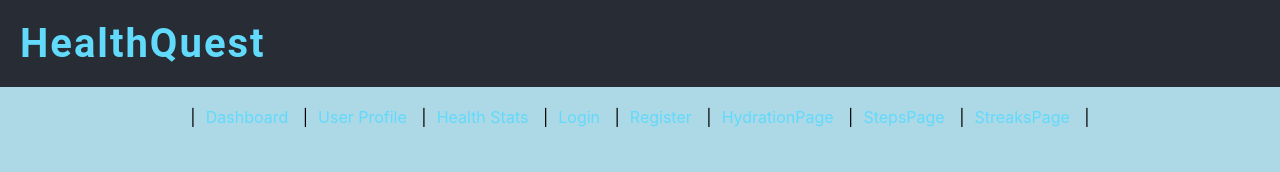
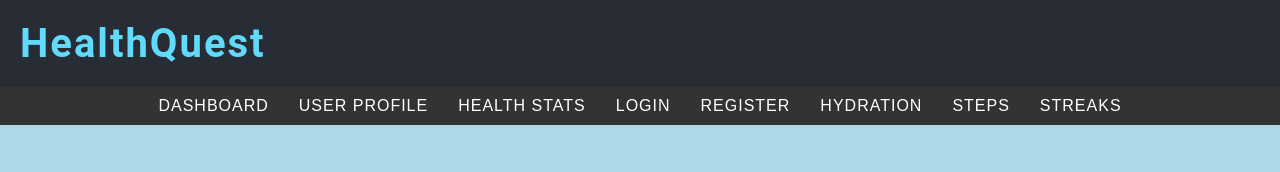
Before and after one commit to hvpham-yorku/HealthQuest, a React (Create React App) app in the folder HealthQuest/frontend/: page / in a window 1280 px wide. Shown: the top 172 px of the page. Built offline with nearby package versions, Linux system fonts and the light colour scheme; no server answers.

Commit message:
Sprint 2 Task 31 - Redesign Navigation Links

```diff
--- a/HealthQuest/frontend/src/App.css
+++ b/HealthQuest/frontend/src/App.css
@@ -1,62 +1,31 @@
 .App {
-  text-align: center;
+  font-family: 'Arial', sans-serif;
 }
 
-.App-logo {
-  height: 40vmin;
-  pointer-events: none;
+.navbar {
+  display: flex;
+  justify-content: center;
+  align-items: center;
+  background-color: #333;
+  padding: 10px 20px;
 }
 
-@media (prefers-reduced-motion: no-preference) {
-  .App-logo {
-    animation: App-logo-spin infinite 20s linear;
-  }
+.nav-link {
+  text-decoration: none;
+  color: #ffffff;
+  margin: 0 15px;
+  font-size: 1rem;
+  font-weight: 500;
+  text-transform: uppercase;
+  letter-spacing: 1px;
+  transition: color 0.3s ease, transform 0.3s ease;
 }
 
-.App-header {
-  background-color: #282c34;
-  min-height: 100vh;
-  display: flex;
-  flex-direction: column;
-  align-items: center;
-  justify-content: center;
-  font-size: calc(10px + 2vmin);
-  color: white;
+.nav-link:hover {
+  color: #4caf50; /* Green hover color */
+  transform: scale(1.1);
 }
 
-.App-link {
-  color: #61dafb;
+.nav-link:active {
+  color: #61dafb; /* Light blue color when active */
 }
-
-nav {
-    margin: 20px 0;
-}
-
-nav a {
-    margin: 0 10px;
-    text-decoration: none;
-    color: #61dafb;
-}
-
-nav a:hover {
-    text-decoration: underline;
-}
-
-
-@keyframes App-logo-spin {
-  from {
-    transform: rotate(0deg);
-  }
-  to {
-    transform: rotate(360deg);
-  }
-}
-
-@keyframes gradientAnimation {
-  0% {
-      background-position: 0% 50%;
-  }
-  100% {
-      background-position: 100% 50%;
-  }
-}
--- a/HealthQuest/frontend/src/App.js
+++ b/HealthQuest/frontend/src/App.js
@@ -11,25 +11,21 @@ import HydrationPage from './pages/HydrationPage';
 import StepsPage from './pages/StepsPage';
 import StreaksPage from './pages/StreakPage'; // Import StreaksPage
 
-
-
 function App() {
     return (
         <Router>
             <div className="App">
                 <Header />
-                <nav>
-                    |
-                    <Link to="/">Dashboard</Link> |
-                    <Link to="/profile">User Profile</Link> |
-                    <Link to="/stats">Health Stats</Link> |
-                    <Link to="/login">Login</Link> |
-                    <Link to="/register">Register</Link> |
-                    <Link to="/HydrationPage">HydrationPage</Link> |
-                    <Link to="/steps">StepsPage</Link> |
-                    <Link to="/streaks">StreaksPage</Link> |
-                    </nav>
-
+                <nav className="navbar">
+                    <Link to="/" className="nav-link">Dashboard</Link>
+                    <Link to="/profile" className="nav-link">User Profile</Link>
+                    <Link to="/stats" className="nav-link">Health Stats</Link>
+                    <Link to="/login" className="nav-link">Login</Link>
+                    <Link to="/register" className="nav-link">Register</Link>
+                    <Link to="/HydrationPage" className="nav-link">Hydration</Link>
+                    <Link to="/steps" className="nav-link">Steps</Link>
+                    <Link to="/streaks" className="nav-link">Streaks</Link>
+                </nav>
                 <Routes>
                     <Route path="/" element={<Dashboard />} />
                     <Route path="/profile" element={<ProfilePage />} />
```
